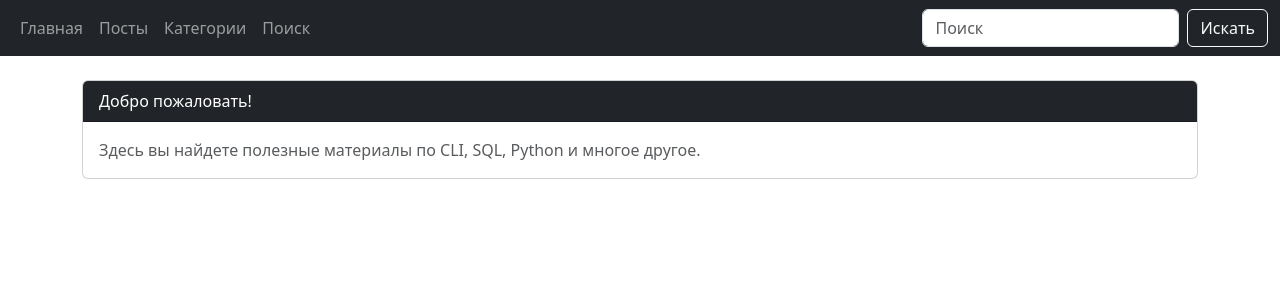
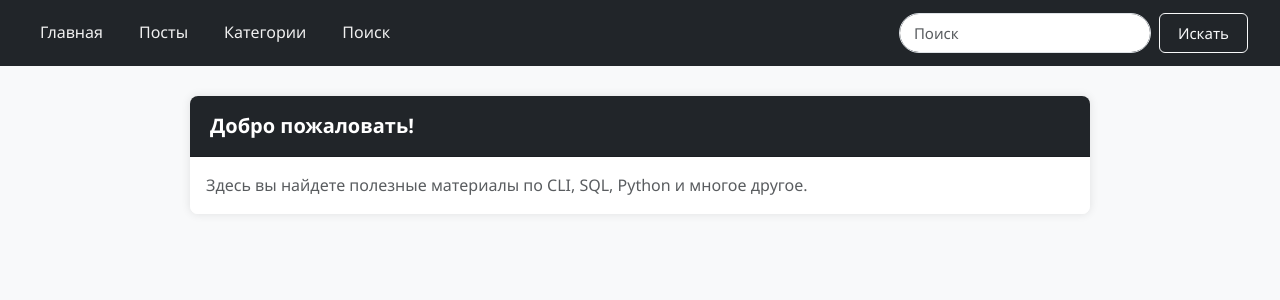
Before and after one commit to savinsyu/wiki-project, a Flask app: page / in a window 1280 px wide. Shown: the top 300 px of the page. Run offline with Flask 3, Linux system fonts and the light colour scheme; some libraries are stand-ins or nearby versions.

Commit message:
Add commit date: Tue Nov  3 15:48:25 RTZ 2026

```diff
--- a/static/styles.css
+++ b/static/styles.css
@@ -1,18 +1,83 @@
+/* ===== Базовые стили ===== */
 body {
   background-color: #f8f9fa;
+  font-family: 'Segoe UI', Tahoma, sans-serif;
+  font-size: 16px;          /* было ~14px по умолчанию */
+  line-height: 1.6;
+  color: #333;
 }
+
+/* ===== Навигация ===== */
 .navbar {
-    margin-bottom: 20px;
+  margin-bottom: 30px;
+  background-color: #212529;
+  padding: 12px 20px;
+  font-size: 16px;          /* увеличили с дефолта */
 }
+
+.navbar a {
+  color: #f0f0f0;           /* светлее для контраста */
+  text-decoration: none;
+  margin-right: 20px;
+  transition: color 0.2s;
+}
+
+.navbar a:hover {
+  color: #fff;
+  text-decoration: underline;
+}
+
+/* ===== Поиск ===== */
+.form-control {
+  border-radius: 20px;
+  font-size: 15px;
+  padding: 8px 14px;
+}
+
+.navbar button {
+  font-size: 15px;
+  padding: 8px 18px;
+  border-radius: 6px;
+  cursor: pointer;
+  transition: background 0.2s;
+}
+
+.navbar button:hover {
+  opacity: 0.9;
+}
+
+/* ===== Карточка (объединили два правила) ===== */
 .card {
   border: none;
   box-shadow: 0 0 10px rgba(0, 0, 0, 0.1);
+  margin: 1rem;
+  border-radius: 8px;
+  overflow: hidden;
+  max-width: 900px;         /* ограничение ширины */
+  margin-left: auto;
+  margin-right: auto;
 }
 
-.form-control {
-    border-radius: 20px;
+.card-header {
+  background-color: #212529;
+  color: #fff;
+  font-size: 20px;          /* крупный заголовок */
+  font-weight: 600;
+  padding: 14px 20px;
 }
 
-.card {
-    margin: 1rem;
+.card-body {
+  padding: 20px;
+  font-size: 16px;
+  background: #fff;
 }
+
+/* ===== Ссылки в тексте ===== */
+a {
+  color: #0d6efd;
+  text-decoration: none;
+}
+
+a:hover {
+  text-decoration: underline;
+}
--- a/templates/base.html
+++ b/templates/base.html
@@ -4,6 +4,7 @@
 <head>
     <!-- Подключение CSS Bootstrap внутренних файлов -->
     <link href="{{ url_for('static', filename='bootstrap.min.css') }}" rel="stylesheet">
+    <link href="{{ url_for('static', filename='styles.css') }}" rel="stylesheet">
     <script src="{{ url_for('static', filename='bootstrap.bundle.min.js') }}"></script>
     <title>{% block title %}{% endblock %}</title>
 </head>
```
Also changed, not shown: database.db (added). Lines whose indentation alone changed are shown as unchanged.
